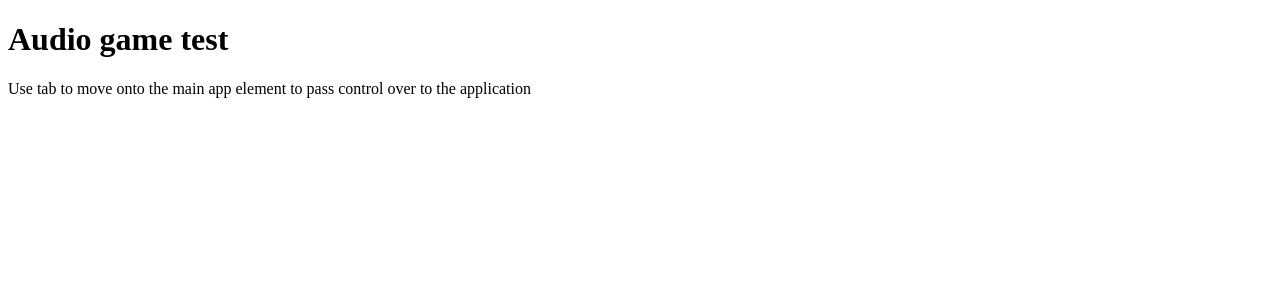
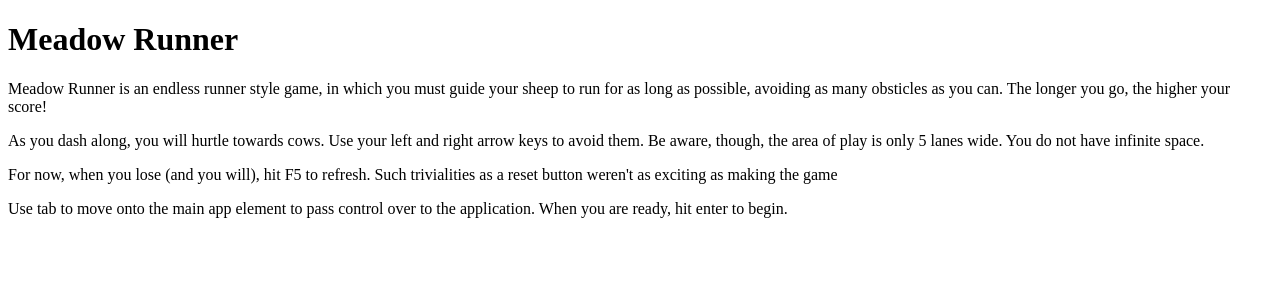
Before and after one commit to craigbrett17/audiogame_web, a website built with webpack: page src/meadow_runner/meadowrunner.html in a window 1280 px wide. Built offline with nearby package versions, Linux system fonts and the light colour scheme; what sono would draw is missing.

Commit message:
CSS and more explanatory copy

```diff
--- a/src/meadow_runner/app/main.css
+++ b/src/meadow_runner/app/main.css
@@ -8,3 +8,7 @@
     clip: rect(0,0,0,0);
     border: 0;
 }
+
+#app-area {
+    min-height: 3em;
+}
--- a/src/meadow_runner/meadowrunner.html
+++ b/src/meadow_runner/meadowrunner.html
@@ -8,12 +8,15 @@
 </head>
 
 <body>
-    <h1>Audio game test</h1>
-    <p id="app-description">Use tab to move onto the main app element to pass control over to the application</p>
+    <h1>Meadow Runner</h1>
+    <p>Meadow Runner is an endless runner style game, in which you must guide your sheep to run for as long as possible, avoiding as many obsticles as you can. The longer you go, the higher your score!</p>
+    <p>As you dash along, you will hurtle towards cows. Use your left and right arrow keys to avoid them. Be aware, though, the area of play is only 5 lanes wide. You do not have infinite space.</p>
+    <p>For now, when you lose (and you will), hit F5 to refresh. Such trivialities as a reset button weren't as exciting as making the game</p>
+    <p id="app-description">Use tab to move onto the main app element to pass control over to the application. When you are ready, hit enter to begin.</p>
     <div role="application" aria-label="Main app area" tabindex="0" aria-describedby="app-description" id="app-area">
 
     </div>
-    <div class="sr-only" id="screen-output" aria-label="Screen reader output" aria-live="polite">Test info</div>
+    <div id="screen-output" aria-label="Screen reader output" aria-live="polite"></div>
 </body>
 
 </html>
```
Also changed, not shown: index.html (+13 -3 lines).
